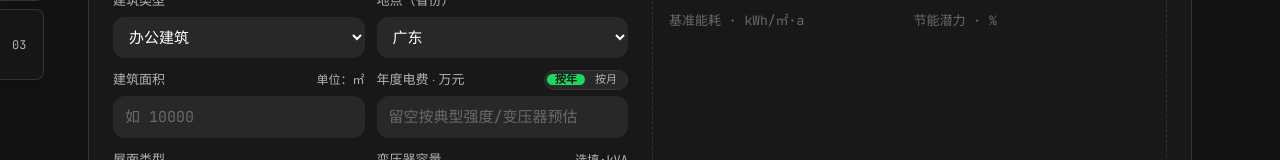
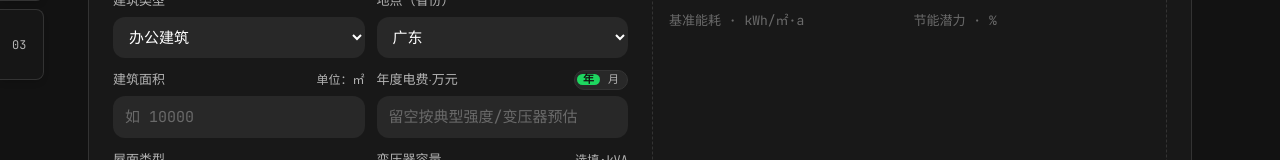
Before and after one commit to Topsilver94/energy-ai-assistant, a React (Vite) app: page / in a window 1280 px wide. Shown: the part 261-421 px from the top of the page. Built offline with nearby package versions, Linux system fonts and the light colour scheme.

Commit message:
Shorten fee period toggle to single chars for single-line label

```diff
--- a/src/components/diagnosis/DiagnosisForm.jsx
+++ b/src/components/diagnosis/DiagnosisForm.jsx
@@ -125,19 +125,19 @@ export default function DiagnosisForm({ onSubmit, loading = false }) {
         ) : (
           <label className="block">
             <span className="mb-1.5 flex h-5 items-center justify-between text-[13px] text-paper-mute">
-              {inputs.feePeriod === 'monthly' ? '月均电费' : '年度电费'} · 万元
+              {inputs.feePeriod === 'monthly' ? '月均电费·万元' : '年度电费·万元'}
               {/* 按年/按月口径切换：客户记得「一个月十几万」往往比年度账单容易；
                   容器限高 h-5 与左侧标签行等高，保证双栏输入框上下边缘对齐 */}
               <span className="flex h-5 items-center gap-0.5 rounded-full border border-line bg-ink-raised px-0.5 font-mono text-[11px]">
                 {[
-                  { key: 'annual', label: '按年' },
-                  { key: 'monthly', label: '按月' },
+                  { key: 'annual', label: '年' },
+                  { key: 'monthly', label: '月' },
                 ].map((p) => (
                   <button
                     key={p.key}
                     type="button"
                     onClick={() => setInput({ feePeriod: p.key })}
-                    className={`rounded-full px-2 leading-none transition-colors ${
+                    className={`rounded-full px-1.5 leading-none transition-colors ${
                       inputs.feePeriod === p.key
                         ? 'bg-volt font-semibold text-ink'
                         : 'text-paper-mute hover:text-paper'
--- a/verify/m2.cjs
+++ b/verify/m2.cjs
@@ -235,7 +235,7 @@ const log = (m) => {
   log('场景F-2 变压器口径取短板完成')
 
   // F-3：切按月口径，月均 16 万 → 年 192 万 ÷ 0.75 = 256万 kWh → 强度 128.0，转实测（预估卡消失）
-  await page.locator('button:has-text("按月")').click()
+  await page.locator('button:text-is("月")').click()
   await page.locator('input[placeholder^="留空按典型强度"]').fill('16')
   await page.locator('button:has-text("开始诊断")').click()
   await page.waitForTimeout(600)
```
